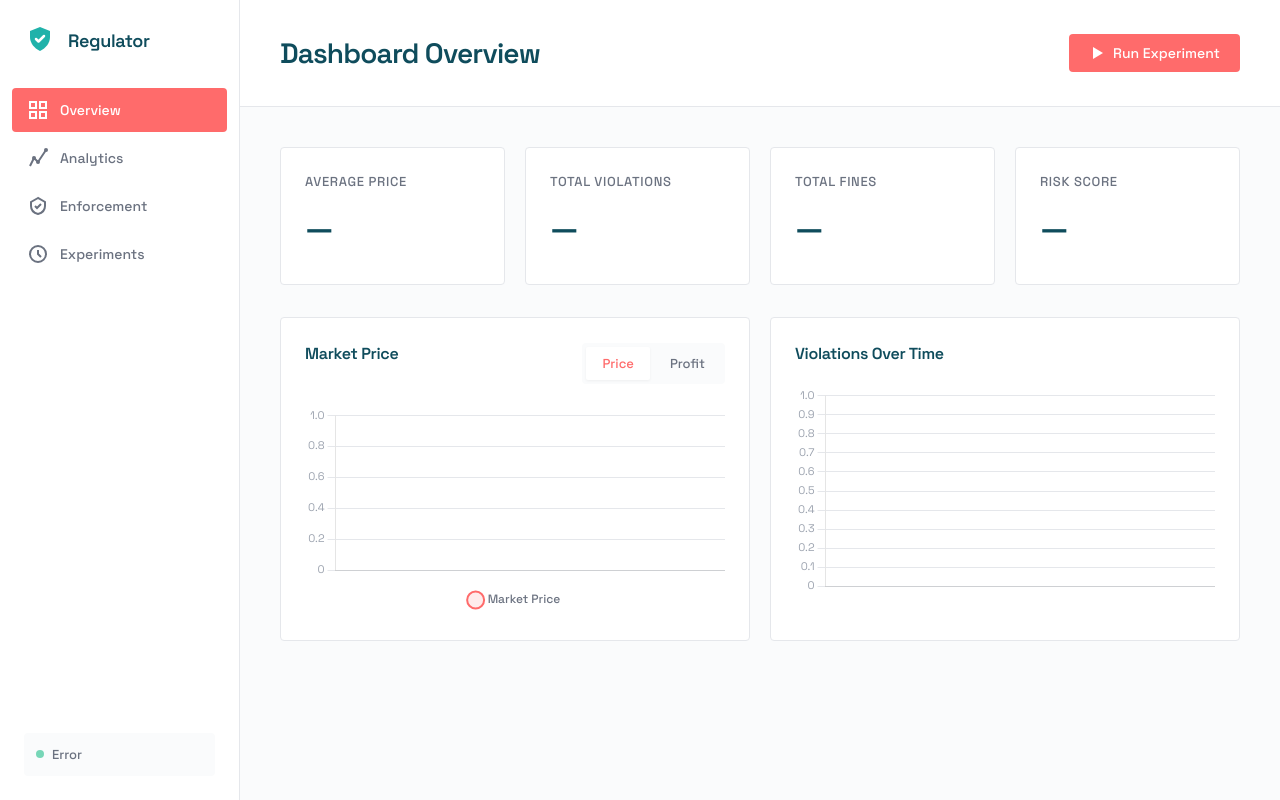
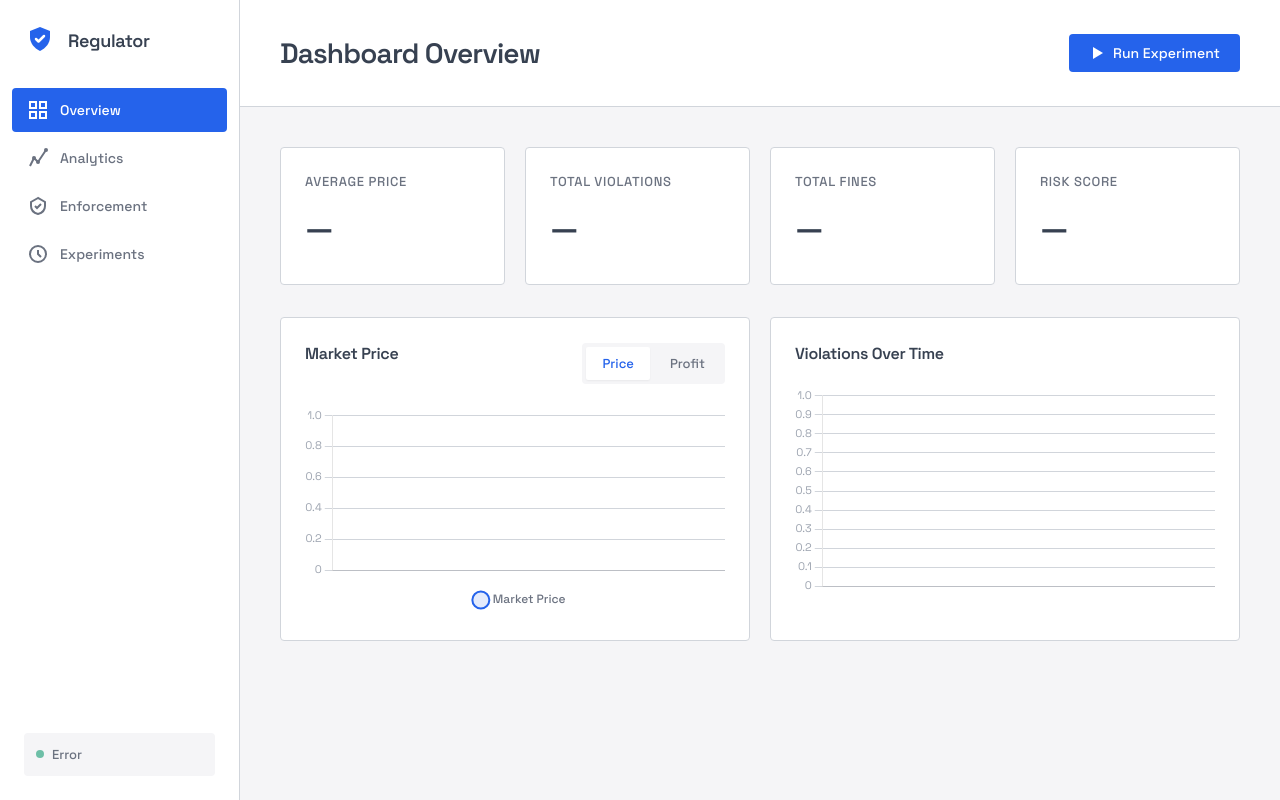
Before and after one commit to bangyen/regulator, a Flask app: page / in a window 1280 px wide. Run offline with Flask 3, Linux system fonts and the light colour scheme.

Commit message:
Update dashboard color palette to professional blue/gray theme

```diff
--- a/dashboard/static/css/style.css
+++ b/dashboard/static/css/style.css
@@ -1,23 +1,23 @@
 :root {
-    --color-bg: #FAFBFC;
+    --color-bg: #F5F5F7;
     --color-surface: #FFFFFF;
-    --color-border: #E5E7EB;
-    --color-text-primary: #1F2937;
+    --color-border: #D1D5DB;
+    --color-text-primary: #111827;
     --color-text-secondary: #6B7280;
     --color-text-tertiary: #9CA3AF;
-    --color-accent: #FF6B6B;
-    --color-accent-hover: #E85555;
-    --color-secondary: #0F4C5C;
-    --color-success: #10B981;
-    --color-warning: #F59E0B;
-    --color-neutral: #20B2AA;
-    --color-chart-1: #FF6B6B;
-    --color-chart-2: #20B2AA;
-    --color-chart-3: #5EEAD4;
-    --color-chart-4: #FB7185;
+    --color-accent: #2563EB;
+    --color-accent-hover: #1D4ED8;
+    --color-secondary: #374151;
+    --color-success: #059669;
+    --color-warning: #D97706;
+    --color-neutral: #4B5563;
+    --color-chart-1: #2563EB;
+    --color-chart-2: #10B981;
+    --color-chart-3: #F59E0B;
+    --color-chart-4: #EF4444;
     --font-primary: 'Space Grotesk', system-ui, sans-serif;
-    --shadow-sm: 0 1px 3px rgba(0, 0, 0, 0.05);
-    --shadow-md: 0 4px 12px rgba(0, 0, 0, 0.08);
+    --shadow-sm: 0 1px 2px rgba(0, 0, 0, 0.05);
+    --shadow-md: 0 2px 8px rgba(0, 0, 0, 0.06);
 }
 
 * {
@@ -446,7 +446,7 @@
 }
 
 .violation-badge.yes {
-    background: #FEE2E2;
+    background: #DBEAFE;
     color: var(--color-accent);
 }
 
--- a/dashboard/static/js/dashboard.js
+++ b/dashboard/static/js/dashboard.js
@@ -1,11 +1,11 @@
 const COLORS = {
-    primary: '#FF6B6B',
-    secondary: '#0F4C5C',
-    tertiary: '#20B2AA',
-    quaternary: '#5EEAD4',
-    background: '#FAFBFC',
-    text: '#1F2937',
-    success: '#10B981'
+    primary: '#2563EB',
+    secondary: '#374151',
+    tertiary: '#10B981',
+    quaternary: '#F59E0B',
+    background: '#F5F5F7',
+    text: '#111827',
+    success: '#059669'
 };
 
 const CHART_CONFIG = {
@@ -34,7 +34,7 @@
             }
         },
         y: {
-            grid: { color: '#E5E7EB', drawBorder: false },
+            grid: { color: '#D1D5DB', drawBorder: false },
             ticks: {
                 font: { family: 'Space Grotesk', size: 11 },
                 color: '#9CA3AF'
--- a/dashboard/templates/dashboard.html
+++ b/dashboard/templates/dashboard.html
@@ -15,7 +15,7 @@
         <aside class="sidebar">
             <div class="logo">
                 <svg width="32" height="32" viewBox="0 0 32 32" fill="none">
-                    <path d="M16 3L6 7V13C6 19 10 24 16 27C22 24 26 19 26 13V7L16 3Z" fill="#20B2AA"/>
+                    <path d="M16 3L6 7V13C6 19 10 24 16 27C22 24 26 19 26 13V7L16 3Z" fill="#2563EB"/>
                     <path d="M12 15L14.5 17.5L20 12" stroke="#FFFFFF" stroke-width="2.5" stroke-linecap="round" stroke-linejoin="round"/>
                 </svg>
                 <span>Regulator</span>
```
